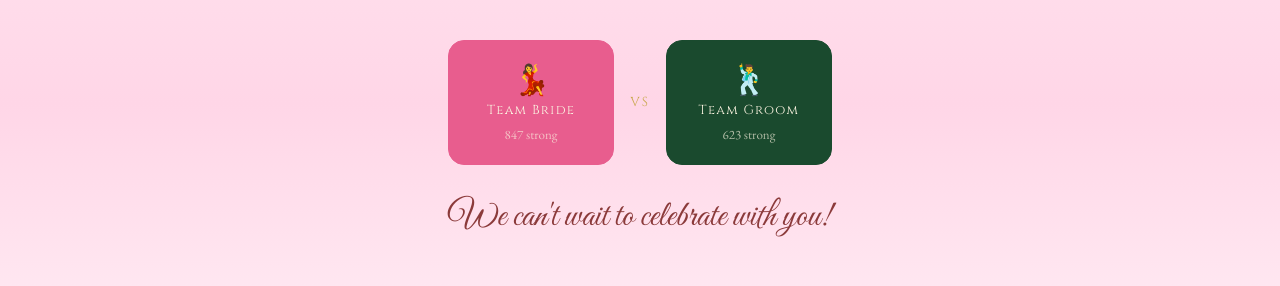
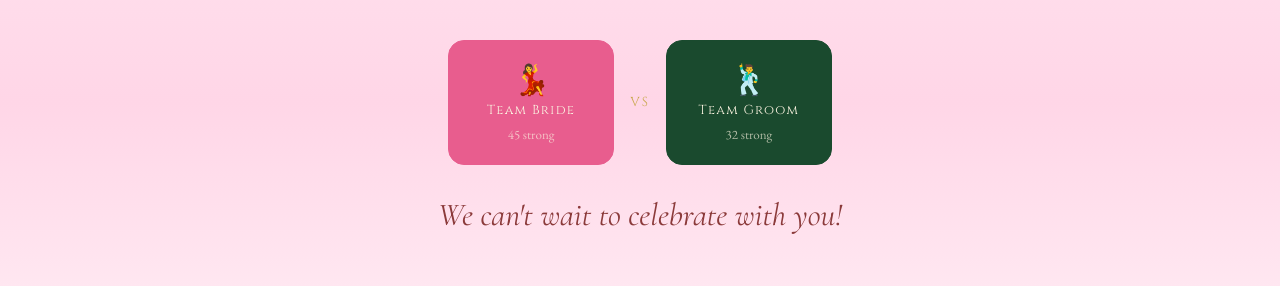
Before and after one commit to adipanicker/e-invite, a React (Vite) app: page / in a window 1280 px wide. Shown: the part 1047-1333 px from the top of the page. Built offline with nearby package versions, Linux system fonts and the light colour scheme; no server answers; the database is empty; a web font is replaced by a local one.

Commit message:
update: font, votes

```diff
--- a/src/components/Closing.jsx
+++ b/src/components/Closing.jsx
@@ -242,13 +242,15 @@ export default function Closing() {
         </p>
         <h3
           style={{
-            fontFamily: "'Great Vibes', cursive",
-            color: "#2A161A",
-            fontSize: 42,
+            fontFamily: "'Cormorant Garamond', serif",
+            fontStyle: "italic",
+            fontWeight: 400,
+            color: "#8B3A3A",
+            fontSize: 32,
           }}
           className="text-center mb-6"
         >
-          Send your love ✨
+          Send a message for the couple!
         </h3>
 
         {/* Input form */}
--- a/src/components/Events.jsx
+++ b/src/components/Events.jsx
@@ -66,7 +66,7 @@ const events = [
     date: "10th June 2026",
     time: "10:00 AM Onwards · Followed by Lunch",
     venue: "Gokulam Sabari Hall",
-    sublocation: "Guruvayur",
+    sublocation: "Guruvayur, Kerala",
     description:
       "Join us on stage to bless the couple, followed by a grand lunch 🍽️",
     dressCode: "Men — Mundu & Shirt · Women — Saree",
--- a/src/components/TeamPicker.jsx
+++ b/src/components/TeamPicker.jsx
@@ -20,7 +20,7 @@ const bridePinkSoft = "#E85D8E22";
 const bridePinkText = "#B83267";
 
 export default function TeamPicker() {
-  const [votes, setVotes] = useState({ bride: 847, groom: 623 });
+  const [votes, setVotes] = useState({ bride: 45, groom: 32 });
   const [chosen, setChosen] = useState(null);
   const [message, setMessage] = useState("");
 
@@ -135,7 +135,11 @@ export default function TeamPicker() {
           className="flex-1 py-5 rounded-2xl flex flex-col items-center gap-1 transition-all duration-300"
           style={{
             background:
-              chosen === "bride" ? bridePink : chosen ? bridePinkSoft : bridePink,
+              chosen === "bride"
+                ? bridePink
+                : chosen
+                  ? bridePinkSoft
+                  : bridePink,
             border: `1px solid ${bridePink}`,
             opacity: chosen && chosen !== "bride" ? 0.4 : 1,
             cursor: chosen ? "default" : "pointer",
@@ -289,7 +293,13 @@ export default function TeamPicker() {
         viewport={{ once: true }}
         transition={{ delay: 0.8, duration: 0.8 }}
         // UPDATED: Changed from a mustard-gold to a deep, elegant rose/burgundy to pop off the pink
-        style={{ fontFamily: "'Great Vibes', cursive", color: "#8B3A3A" }}
+        style={{
+          fontFamily: "'Cormorant Garamond', serif",
+          fontStyle: "italic",
+          fontWeight: 400,
+          color: "#8B3A3A",
+          fontSize: 32,
+        }}
         className="text-4xl mb-2"
       >
         We can't wait to celebrate with you!
--- a/src/index.css
+++ b/src/index.css
@@ -1,2 +1,2 @@
+@import url("https://fonts.googleapis.com/css2?family=Cormorant+Garamond:ital,wght@0,300;0,400;0,600;1,300;1,400&family=Cinzel:wght@400;500;600&display=swap");
 @import "tailwindcss";
-@import url("https://fonts.googleapis.com/css2?family=Cormorant+Garamond:ital,wght@0,300;0,400;0,600;1,300;1,400&family=Cinzel:wght@400;500;600&display=swap");
```
